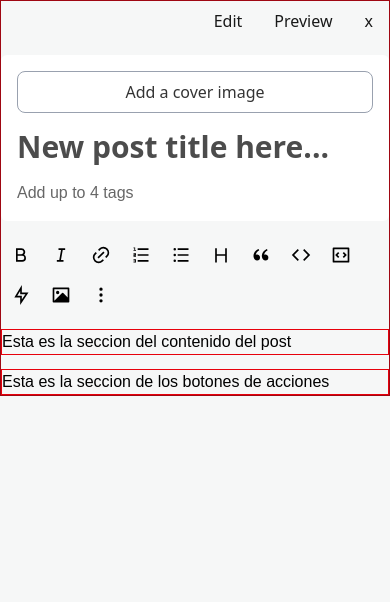
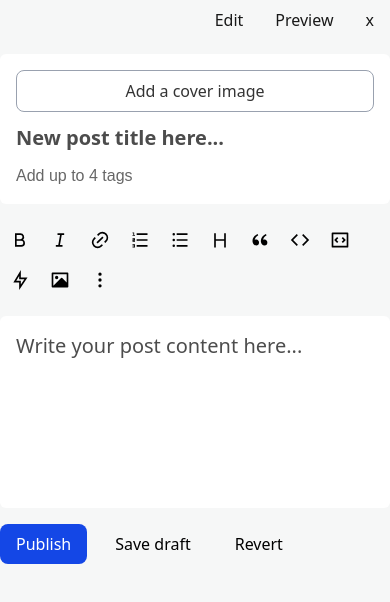
Before and after one commit to leonardomp22000/devToReact, a Next.js app: page /new in a window 390 px wide. Shown: the top 602 px of the page. Built offline with nearby package versions, Linux system fonts and the light colour scheme.

Commit message:
Body post done, submit button done. Values printed on console

```diff
--- /dev/null
+++ b/src/components/BodyPostInput.jsx
@@ -0,0 +1,33 @@
+import { useRef, useEffect } from "react";
+import CardBase from "./CardBase";
+import { Field, useField } from "formik";
+
+export default function BodyPostInput({ type = "text", ...props }) {
+  const [field] = useField(props);
+  const textareaRef = useRef(null);
+
+  const handleInput = () => {
+    const el = textareaRef.current;
+    if (el) {
+      el.style.height = "auto"; // Reinicia la altura
+      el.style.height = `${el.scrollHeight}px`; // Ajusta a contenido
+    }
+  };
+
+  useEffect(() => {
+    handleInput(); // Ajusta al montarse con contenido inicial
+  }, []);
+
+  return (
+    <CardBase className="!sm:p-2 h-48 md:px-9 md:py-6">
+      <textarea
+        ref={textareaRef}
+        onInput={handleInput}
+        rows={1}
+        className="w-full resize-none overflow-hidden border-none font-sans text-xl text-black/80 outline-0 placeholder:text-black/70 lg:text-2xl"
+        {...field}
+        {...props}
+      />
+    </CardBase>
+  );
+}
--- a/src/components/InputTitlePost.jsx
+++ b/src/components/InputTitlePost.jsx
@@ -1,9 +1,25 @@
+import CardBase from "./CardBase";
+import Button from "./Button";
+import { useField } from "formik";
 export default function InputTitlePost({ type = "text", ...props }) {
+  const [field] = useField(props);
   return (
-    <input
-      type={type}
-      className="border-none font-sans text-3xl font-semibold text-black/80 outline-0 placeholder:text-black/70 lg:text-5xl"
-      {...props}
-    />
+    <CardBase className="!sm:p-2 flex flex-col gap-3 md:px-9 md:py-6">
+      <div className="max-w-2xl">
+        <Button
+          className="w-full border-gray-400 text-black/80 sm:w-fit"
+          variant="outlined"
+        >
+          Add a cover image
+        </Button>
+      </div>
+      <input
+        type={type}
+        className="border-none font-sans text-xl font-semibold text-black/80 outline-0 placeholder:text-black/70 sm:text-2xl md:text-3xl lg:text-5xl"
+        {...field}
+        {...props}
+      />
+      <p className="text-black/60">Add up to 4 tags</p>
+    </CardBase>
   );
 }
--- /dev/null
+++ b/src/components/PostForm.jsx
@@ -0,0 +1,58 @@
+import InputTitlePost from "./InputTitlePost";
+import { Form, Formik } from "formik";
+import { postSchema } from "@/hooks/validationSchemas";
+import ActionBarPost from "@/components/ActionBarPost";
+import BodyPostInput from "@/components/BodyPostInput";
+import Button from "./Button";
+export default function PostForm() {
+  const handleSubmit = (values) => {
+    console.log(values);
+  };
+  return (
+    <Formik
+      initialValues={{ title: "", body: "" }}
+      validationSchema={postSchema}
+      onSubmit={handleSubmit}
+      validateOnBlur={false}
+      validateOnChange={false}
+    >
+      {({ errors, submitCount }) => (
+        <Form className="flex flex-col gap-4">
+          {submitCount > 0 && Object.keys(errors).length > 0 && (
+            <div className="rounded bg-red-100 p-4 text-red-700">
+              <ul className="list-disc pl-5">
+                {Object.entries(errors).map(([field, message]) => (
+                  <li key={field}>{message}</li>
+                ))}
+              </ul>
+            </div>
+          )}
+
+          <InputTitlePost name="title" placeholder="New post title here..." />
+          <div>
+            <ActionBarPost />
+          </div>
+
+          <BodyPostInput
+            name="body"
+            placeholder="Write your post content here..."
+          />
+          <div className="flex gap-3">
+            <Button type="submit" variant="contained">
+              Publish
+            </Button>
+            <Button type="button" variant="text">
+              Save draft
+            </Button>
+            <Button type="button" variant="text" className="hidden sm:block">
+              Revert changes
+            </Button>
+            <Button type="button" variant="text" className="block sm:hidden">
+              Revert
+            </Button>
+          </div>
+        </Form>
+      )}
+    </Formik>
+  );
+}
--- a/src/components/PostTitle.jsx
+++ /dev/null
@@ -1,52 +0,0 @@
-import Button from "./Button";
-import CardBase from "./CardBase";
-import InputTitlePost from "./InputTitlePost";
-import { Form, Formik } from "formik";
-import { postSchema } from "@/hooks/validationSchemas";
-
-export default function PostTitle() {
-  const handleSubmit = (values) => {
-    console.log(values);
-  };
-  return (
-    <CardBase className="!sm:p-2 md:px-9 md:py-6">
-      <Formik
-        initialValues={{ title: "", body: "" }}
-        validationSchema={postSchema}
-        onSubmit={handleSubmit}
-        validateOnBlur={false}
-        validateOnChange={false}
-      >
-        {({ errors, submitCount }) => (
-          <Form className="flex flex-col gap-4">
-            {submitCount > 0 && Object.keys(errors).length > 0 && (
-              <div className="rounded bg-red-100 p-4 text-red-700">
-                <ul className="list-disc pl-5">
-                  {Object.entries(errors).map(([field, message]) => (
-                    <li key={field}>{message}</li>
-                  ))}
-                </ul>
-              </div>
-            )}
-
-            <div className="max-w-2xl">
-              <Button
-                className="w-full border-gray-400 text-black/80 sm:w-fit"
-                variant="outlined"
-              >
-                Add a cover image
-              </Button>
-            </div>
-
-            <InputTitlePost
-              name="title"
-              placeholder="New post title here..."
-            ></InputTitlePost>
-
-            <p className="text-black/60">Add up to 4 tags</p>
-          </Form>
-        )}
-      </Formik>
-    </CardBase>
-  );
-}
--- a/src/pages/new/index.jsx
+++ b/src/pages/new/index.jsx
@@ -1,25 +1,13 @@
 import NavPost from "@/components/NavPost";
-import PostTitle from "@/components/PostTitle";
-import ActionBarPost from "@/components/ActionBarPost";
+import PostForm from "@/components/PostForm";
+
 export default function () {
   return (
-    <section className="mx-auto max-w-6xl border border-red-800">
+    <section className="mx-auto min-h-screen max-w-6xl">
       <section className="md:flex md:gap-3 md:p-3">
         <section className="flex flex-col gap-3.5 md:flex-2/3">
           <NavPost></NavPost>
-
-          <PostTitle></PostTitle>
-
-          <ActionBarPost></ActionBarPost>
-
-          <div className="border border-red-600">
-            {" "}
-            Esta es la seccion del contenido del post
-          </div>
-          <div className="border border-red-600">
-            {" "}
-            Esta es la seccion de los botones de acciones
-          </div>
+          <PostForm></PostForm>
         </section>
         <section className="hidden border border-red-600 md:block md:flex-1/3">
           {" "}
```
Also changed, not shown: src/components/ActionBarPost.jsx (+1 -1 lines).
